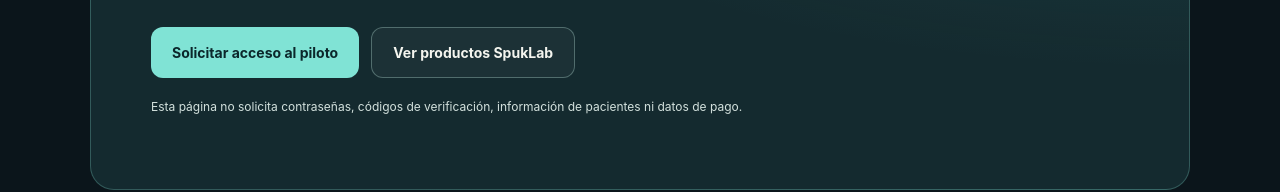
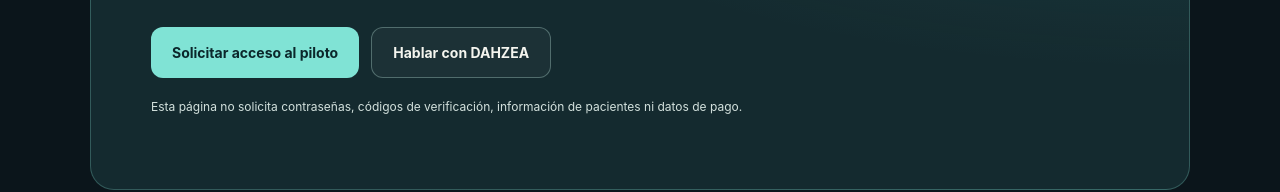
Before and after one commit to SpukLab/spuklab-builds, a plain HTML site: page hub/productos/cithela/index.html in a window 1280 px wide. Shown: the part 2813-3005 px from the top of the page. Drawn offline with Linux system fonts and the light colour scheme.

Commit message:
feat(web): regresar al asesor de DAHZEA desde hub/productos/cithela/index.html

```diff
--- a/hub/productos/cithela/index.html
+++ b/hub/productos/cithela/index.html
@@ -67,7 +67,7 @@
 <div class="notice"><strong>Un espacio a tu manera</strong><p>Definí tus servicios, la disponibilidad de atención y la presentación de tu negocio. Tus clientes encuentran una experiencia clara para solicitar turnos.</p></div>
 </div></section>
 <section class="cta" id="acceso"><div class="wrap"><div class="cta-panel"><div class="kicker">04 / PILOTO SUPERVISADO</div><h2>¿Querés conocer CITHELA?</h2><p>Escribinos para evaluar una prueba. Te explicamos las condiciones del piloto y te acompañamos en la configuración inicial.</p>
-<div class="actions"><a class="btn primary" href="mailto:spuklab@gmail.com?subject=Solicitud%20de%20piloto%20CITHELA">Solicitar acceso al piloto</a><a class="btn secondary" href="../../">Ver productos SpukLab</a></div>
+<div class="actions"><a class="btn primary" href="mailto:spuklab@gmail.com?subject=Solicitud%20de%20piloto%20CITHELA">Solicitar acceso al piloto</a><a class="btn secondary" href="../../#asistente">Hablar con DAHZEA</a></div>
 <p class="note">Esta página no solicita contraseñas, códigos de verificación, información de pacientes ni datos de pago.</p></div></div></section>
 </main>
 <footer><div class="wrap footer-inner"><span>© 2026 CITHELA · Un producto SpukLab</span><span><a href="../../../privacy.html">Privacidad</a> · <a href="../../../data-deletion.html">Eliminación de datos</a> · <a href="../../">SpukLab Hub</a></span></div></footer>
```
